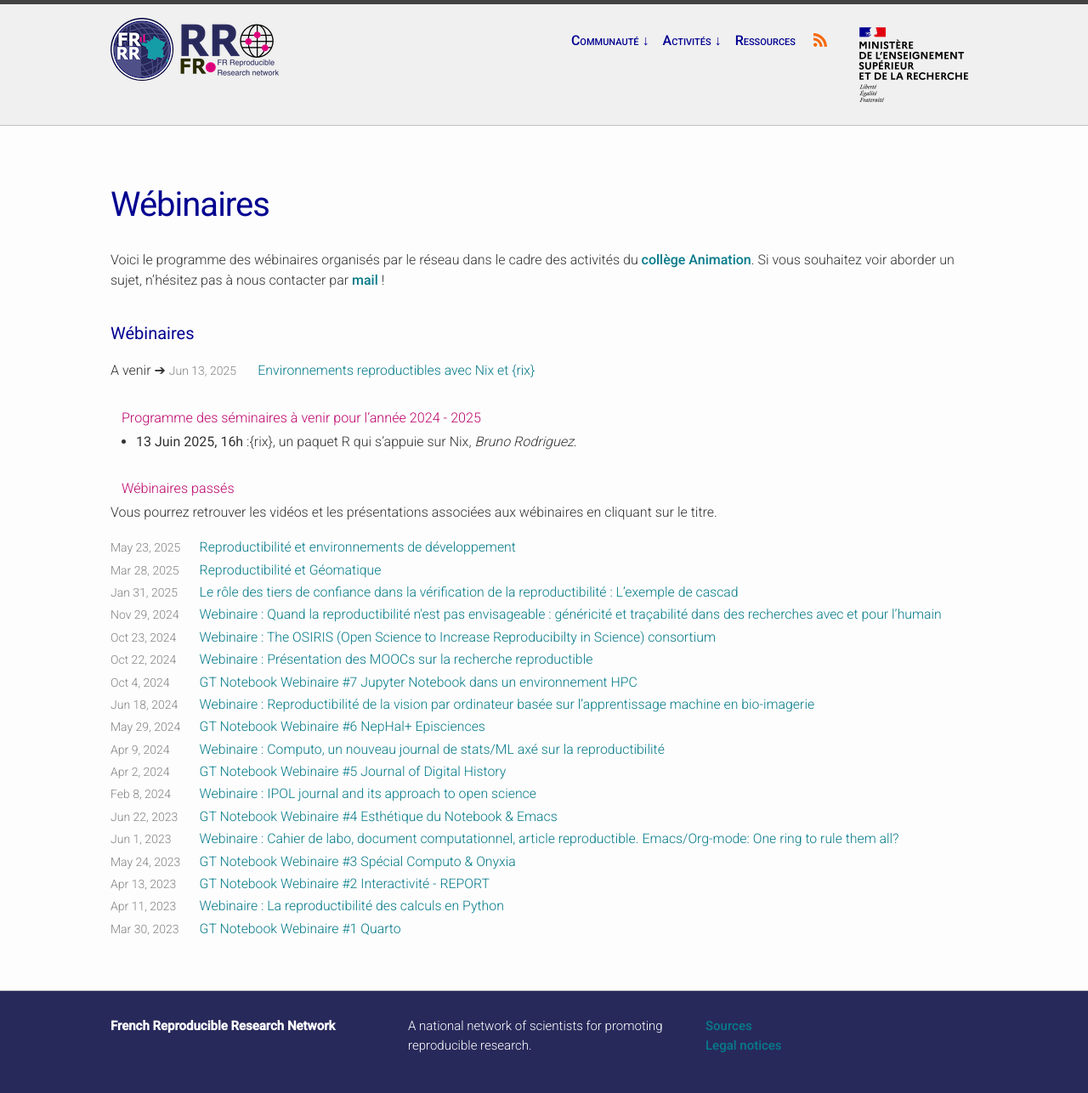
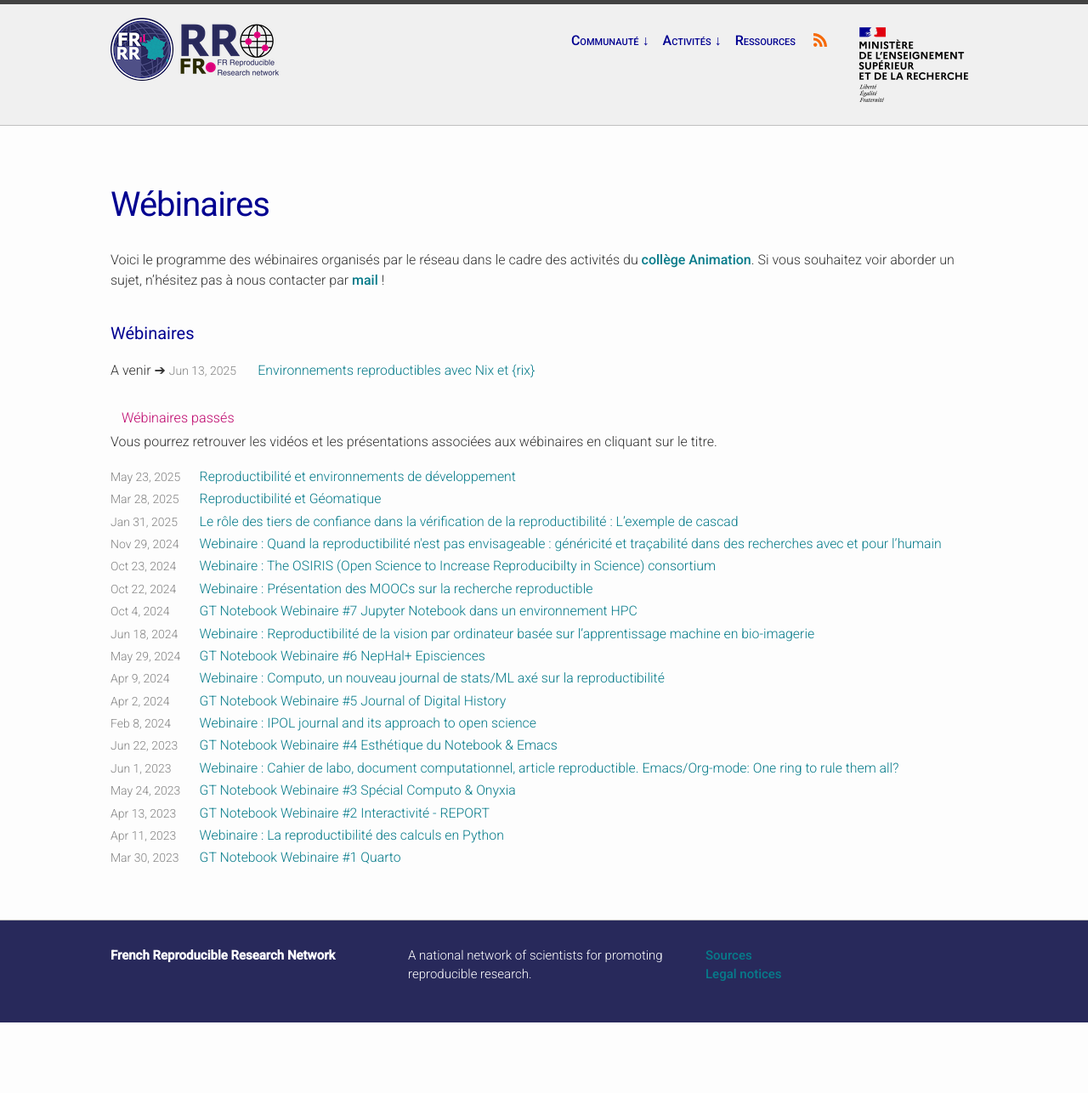
Before and after one commit to FR-RN/FR-RN, a Jekyll site: the page built from webinars.md, in a window 1280 px wide. Shown: the whole page at 85% size. Built offline with Jekyll 4.4.1, drawn with Linux system fonts in a browser that asks for light colours; some web fonts are replaced; after the commit the page ends 1203 px from its top, so only the background shows below that.

```diff
--- a/webinars.md
+++ b/webinars.md
@@ -24,9 +24,6 @@
  {%- endfor -%}
 </ul>
 
-#### Programme des séminaires à venir pour l'année 2024 - 2025
-* **13 Juin 2025, 16h** :{rix}, un paquet R qui s'appuie sur Nix, *Bruno Rodriguez*.
-
 
 #### Wébinaires passés
 Vous pourrez retrouver les vidéos et les présentations associées aux wébinaires en cliquant sur le titre.
```
Also changed, not shown: _posts/2025-04-03-jrfrr-2025-2.md (+0 -1 lines).
